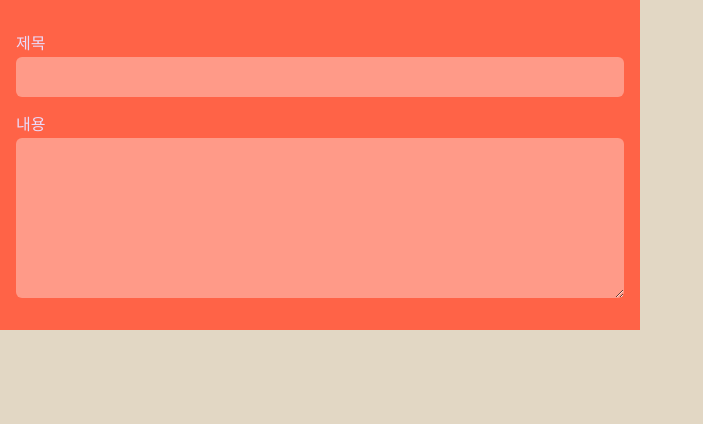
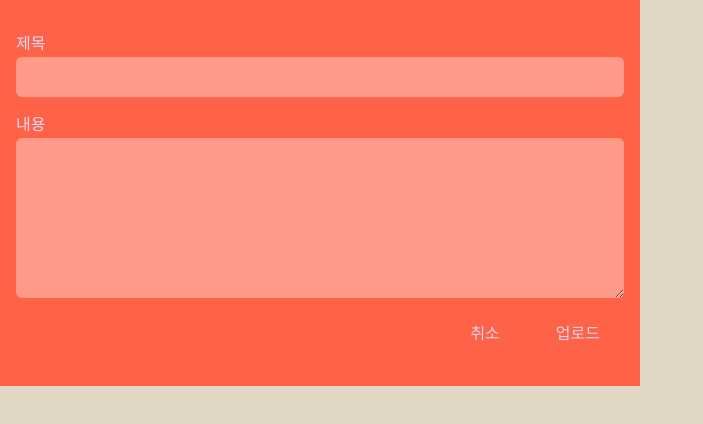
Before and after one commit to AronLee5263/api_demo_leejeoungwoon, a React (Vite) app in the folder client/: page /create-post in a window 1280 px wide. Shown: the top 424 px of the page, without its empty margins (0-703 px from the left). Built offline with nearby package versions, Linux system fonts and the light colour scheme.

Commit message:
NewPost 취소 버튼 구현

```diff
--- a/client/src/pages/Library.jsx
+++ b/client/src/pages/Library.jsx
@@ -18,7 +18,7 @@ export default function Library() {
   const [posts, setPosts] = useState([]);
   const [newPost, setNewPost] = useState(false);
 
-  const [modalOpen, setModalOpen] = useState(true);
+  const [modalOpen, setModalOpen] = useState(false);
   const [content, setContent] = useState("");
   const [title, setTitle] = useState("");
 
@@ -88,7 +88,11 @@ export default function Library() {
         <>
           {modalOpen && (
             <Modal onOpen={showModalHandler} onClose={closeModalHandler}>
-              <NewPost onContentChange={changeContentHandler} onTitleChange={changeTitleHandler} />
+              <NewPost
+                onContentChange={changeContentHandler}
+                onTitleChange={changeTitleHandler}
+                onCloseModal={closeModalHandler}
+              />
             </Modal>
           )}
 
--- a/client/src/pages/NewPost.jsx
+++ b/client/src/pages/NewPost.jsx
@@ -1,14 +1,15 @@
 import classes from "./NewPost.module.css";
+import { Form } from "react-router-dom";
+
 import axios from "axios";
 
 // import { Outlet } from "react-router-dom";
 
-export default function NewPost({ onTitleChange, onContentChange }) {
+export default function NewPost({ onTitleChange, onContentChange, onCloseModal }) {
   return (
     <>
       {/* <Outlet /> */}
-      <main>
-        <form className={classes.form}>
+      <Form method="post" className={classes.form}>
         <p>
           <label htmlFor="name">제목</label>
           <input type="text" id="name" required onChange={onTitleChange} />
@@ -18,8 +19,15 @@ export default function NewPost({ onTitleChange, onContentChange }) {
           <label htmlFor="body">내용</label>
           <textarea id="body" required rows={6} onChange={onContentChange} />
         </p>
-        </form>
-      </main>
+
+        <p className={classes.actions}>
+          <button type="button" className={classes.cancelButton} onClick={onCloseModal}>
+            취소
+          </button>
+
+          <button type="submit">업로드</button>
+        </p>
+      </Form>
     </>
   );
 }
```
Lines whose indentation alone changed are shown as unchanged.
